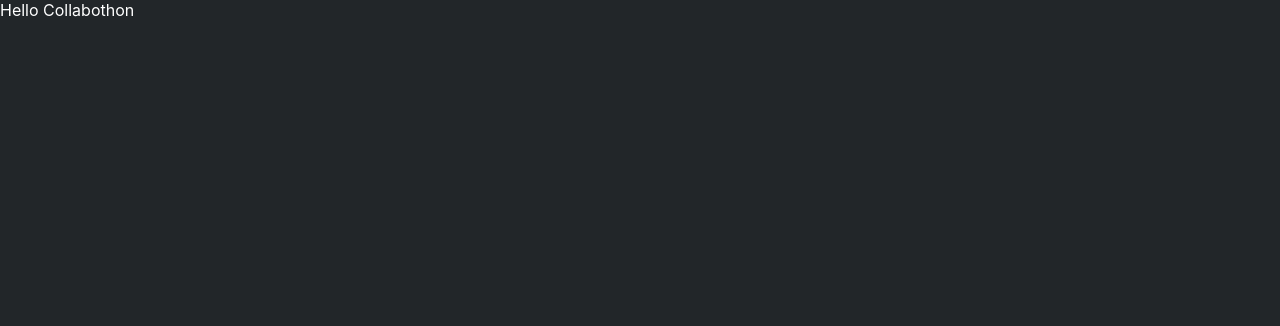
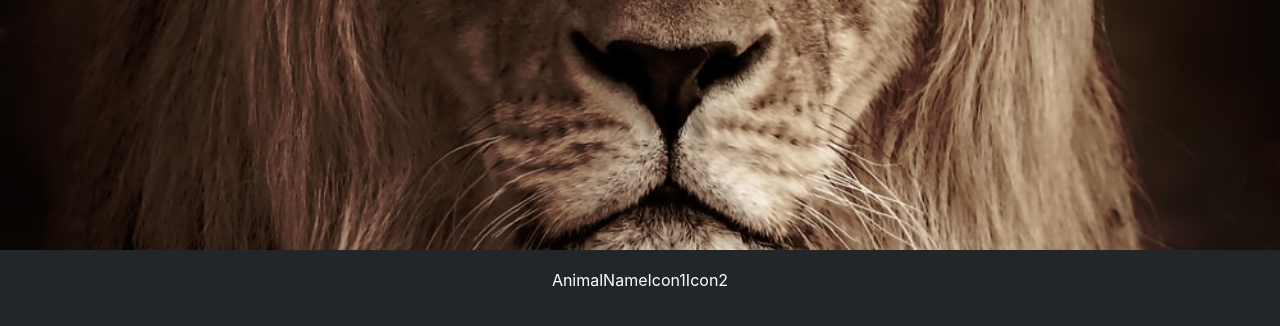
Before and after one commit to freedeebee/zookedexpwa, a React (Create React App) app: page / in a window 1280 px wide. Shown: the top 326 px of the page. Built offline with nearby package versions, Linux system fonts and the light colour scheme.

Commit message:
Detailview created

```diff
--- a/src/App.tsx
+++ b/src/App.tsx
@@ -1,9 +1,10 @@
 import React from 'react';
+import DetailView from './pages/DetailView';
 
 function App() {
   return (
     <div className="App">
-      Hello Collabothon
+      <DetailView/>
     </div>
   );
 }
--- /dev/null
+++ b/src/components/DetailView/InformationHeader.tsx
@@ -0,0 +1,13 @@
+import React from 'react'
+
+const InformationHeader = () => {
+  return (
+    <>
+        <p>AnimalName</p>
+        <p>Icon1</p>
+        <p>Icon2</p>
+    </>
+  )
+}
+
+export default InformationHeader
--- /dev/null
+++ b/src/components/DetailView/InformationSection.tsx
@@ -0,0 +1,13 @@
+import React from 'react'
+import InformationHeader from './InformationHeader'
+import { InformationSectionContainer } from './styles'
+
+const InformationSection = () => {
+  return (
+    <InformationSectionContainer>
+       <InformationHeader/>
+    </InformationSectionContainer>
+  )
+}
+
+export default InformationSection
--- /dev/null
+++ b/src/components/DetailView/MainImage.tsx
@@ -0,0 +1,11 @@
+import React from 'react'
+import katze from "../../assets/images/photo-1614027164847-1b28cfe1df60.jpg"
+import { AnimalImage } from './styles'
+
+const MainImage = () => {
+  return (
+    <AnimalImage src={katze} alt="animal"/>
+  )
+}
+
+export default MainImage
--- /dev/null
+++ b/src/components/DetailView/styles.ts
@@ -0,0 +1,12 @@
+import styled from "styled-components";
+
+export const AnimalImage = styled.img`
+    object-fit: cover;
+    width: 100%;
+    height: 250px;
+`
+
+export const InformationSectionContainer = styled.div`
+    display: flex;
+    justify-content: center;
+`
--- /dev/null
+++ b/src/pages/DetailView.tsx
@@ -0,0 +1,15 @@
+import React from 'react'
+import InformationSection from '../components/DetailView/InformationSection'
+import MainImage from '../components/DetailView/MainImage'
+
+const DetailView = () => {
+  return (
+    <>
+        <MainImage/>
+        <InformationSection/>
+    </>
+
+  )
+}
+
+export default DetailView
```
Also changed, not shown: src/assets/images/photo-1614027164847-1b28cfe1df60.jpg (added).
